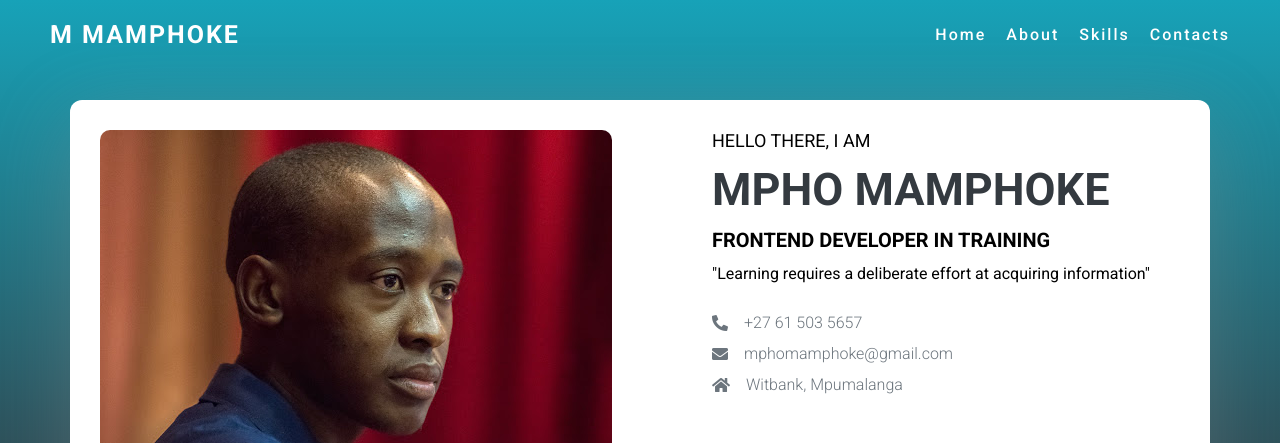
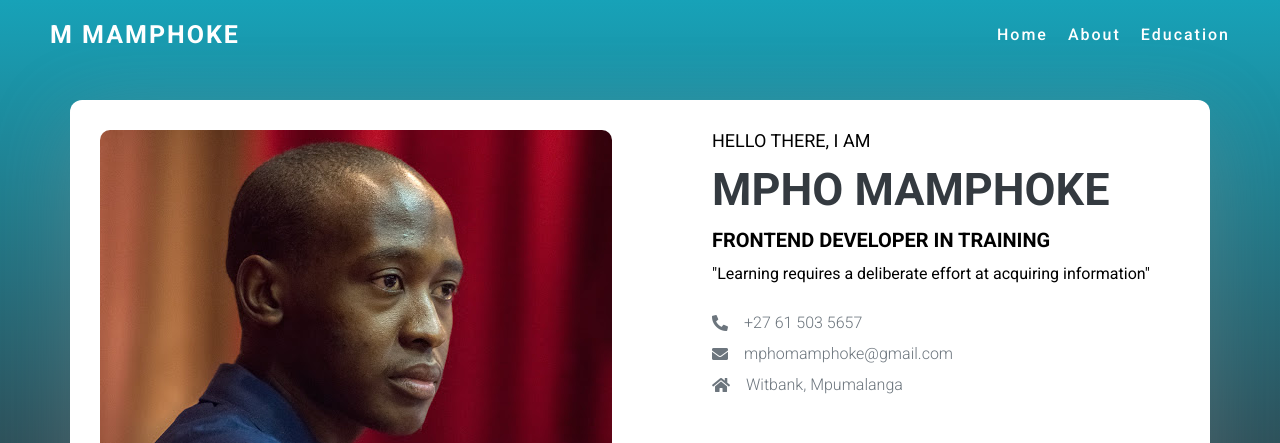
Before and after one commit to Sayfo1809/portfolio-site, a plain HTML site: page index.html in a window 1280 px wide. Shown: the top 443 px of the page. Drawn offline with Linux system fonts and the light colour scheme.

Commit message:
Adding scroll targeting to navigation

```diff
--- a/index.html
+++ b/index.html
@@ -19,10 +19,7 @@
           <a href="#about" class="navbar__link">About</a>
         </li>
         <li class="navbar__item">
-          <a href="#" class="navbar__link">Skills</a>
-        </li>
-        <li class="navbar__item">
-          <a href="#" class="navbar__link">Contacts</a>
+          <a href="#education" class="navbar__link">Education</a>
         </li>
       </ul>
     </nav>
@@ -137,7 +134,7 @@
       </div>
     </section>
 
-    <section class="education">
+    <section class="education" id="education">
       <div class="container">
         <h2 class="heading-secondary">
           Education <br />
```
